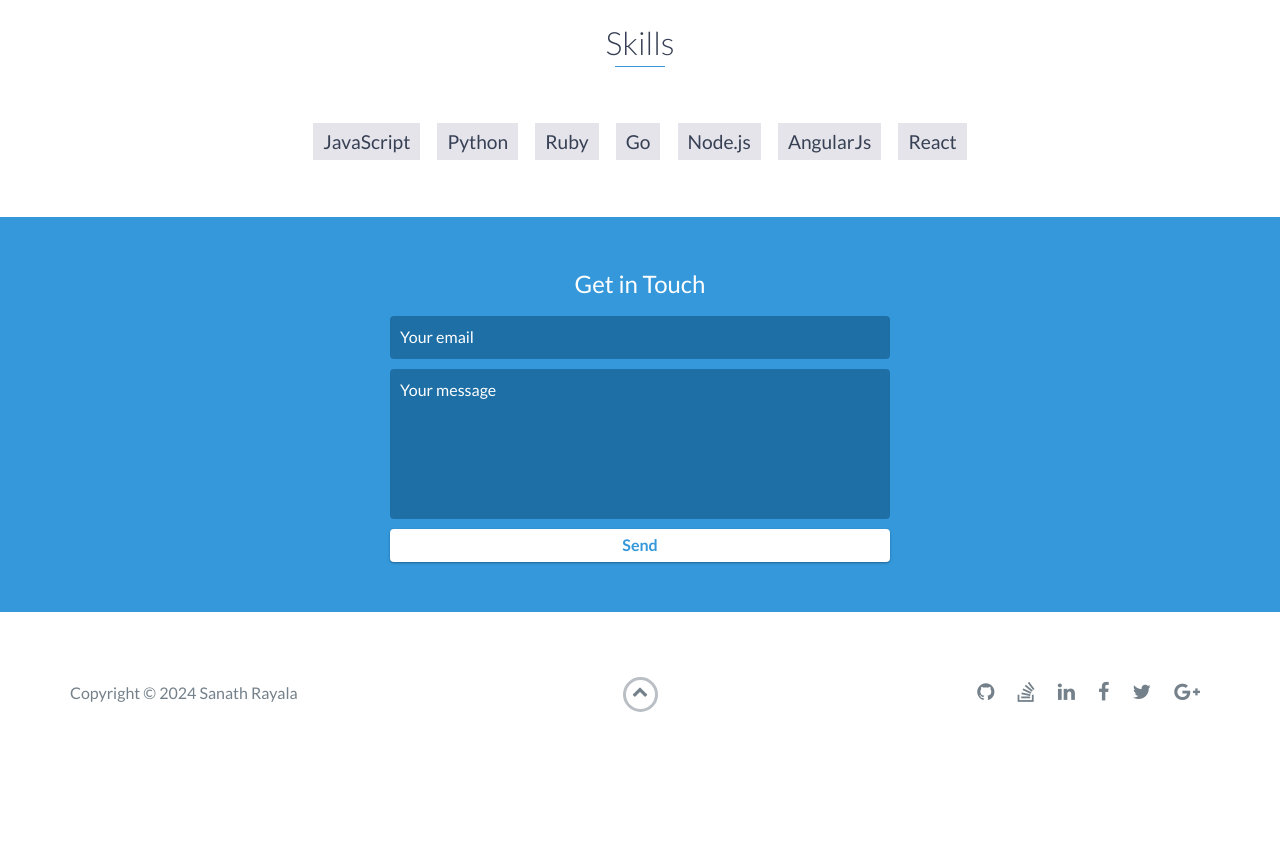
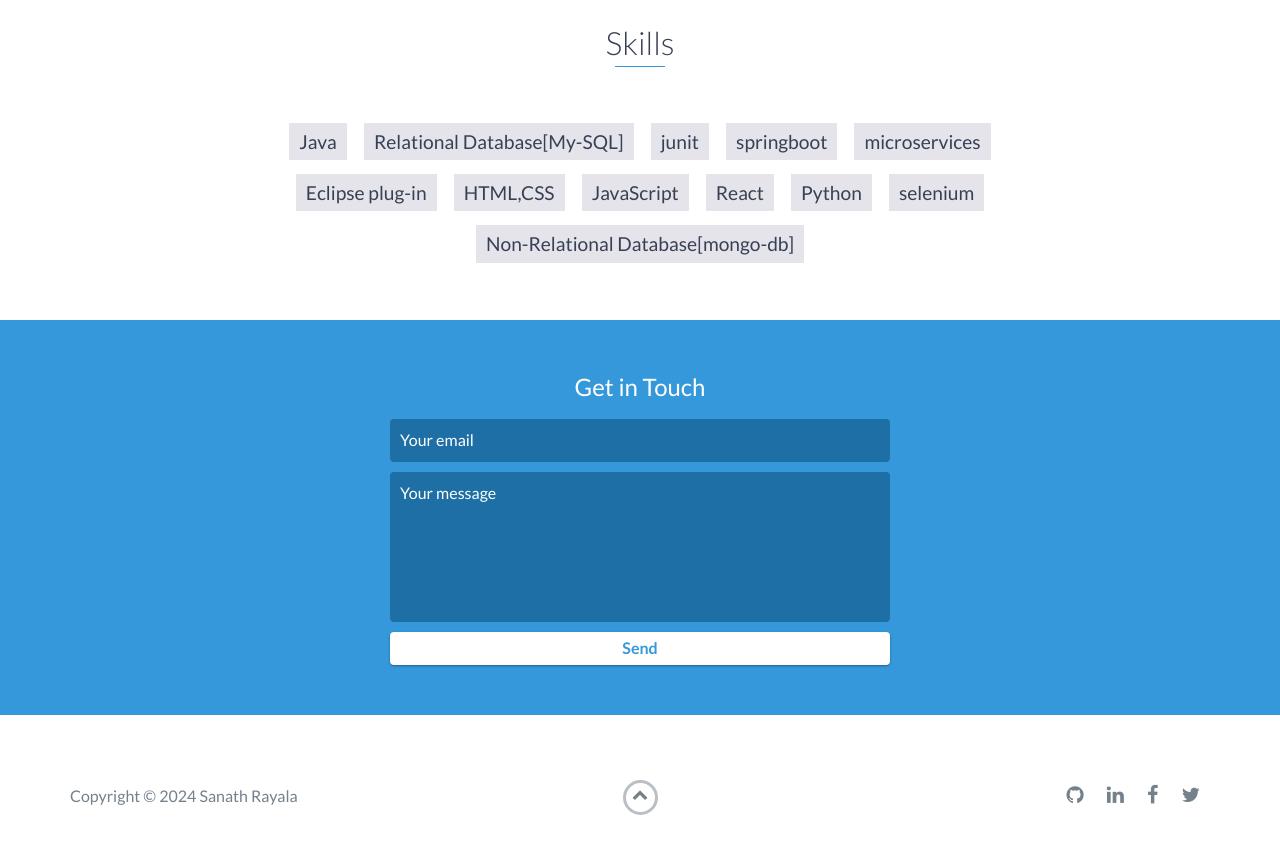
Before and after one commit to SanathRayala/devfolio, a website: page index.html in a window 1280 px wide. Shown: the part 3180-4034 px from the top of the page. Before the commit the page ends 3945 px from the top, so only its background shows below. Drawn offline with nearby package versions, Linux system fonts and the light colour scheme.

Commit message:
adding links for anchor tags and updating skills

```diff
--- a/index.html
+++ b/index.html
@@ -196,13 +196,18 @@
 		<div id="skills">
 			<h2 class="heading">Skills</h2>
 			<ul>
+				<li>Java</li>
+				<li>Relational Database[My-SQL]</li>
+				<li>junit</li>
+				<li>springboot</li>
+				<li>microservices</li>
+				<li>Eclipse plug-in</li>
+				<li>HTML,CSS</li>
 				<li>JavaScript</li>
+				<li>React</li>
 				<li>Python</li>
-				<li>Ruby</li>
-				<li>Go</li>
-				<li>Node.js</li>
-				<li>AngularJs</li>
-				<li>React</li>
+				<li>selenium</li>
+				<li>Non-Relational Database[mongo-db]</li>
 			</ul>
 		</div>
 		<!-- End #skills -->
@@ -250,33 +255,28 @@
 					<div class="col-sm-5 social">
 						<ul>
 							<li>
-								<a href="https://github.com/" target="_blank"
+								<a href="https://github.com/CodeWithGaruda" target="_blank"
 									><i class="fa fa-github" aria-hidden="true"></i
 								></a>
 							</li>
+
 							<li>
-								<a href="https://stackoverflow.com/" target="_blank"
-									><i class="fa fa-stack-overflow" aria-hidden="true"></i
-								></a>
-							</li>
-							<li>
-								<a href="https://linkedin.com/" target="_blank"
+								<a
+									href="https://in.linkedin.com/in/sanath-rayala-949320189"
+									target="_blank"
 									><i class="fa fa-linkedin" aria-hidden="true"></i
 								></a>
 							</li>
 							<li>
-								<a href="https://www.facebook.com/" target="_blank"
+								<a
+									href="https://www.facebook.com/sanath.rayala/"
+									target="_blank"
 									><i class="fa fa-facebook" aria-hidden="true"></i
 								></a>
 							</li>
 							<li>
-								<a href="https://twitter.com/" target="_blank"
+								<a href="https://twitter.com/rayala_1" target="_blank"
 									><i class="fa fa-twitter" aria-hidden="true"></i
-								></a>
-							</li>
-							<li>
-								<a href="https://plus.google.com/" target="_blank"
-									><i class="fa fa-google-plus" aria-hidden="true"></i
 								></a>
 							</li>
 						</ul>
```
